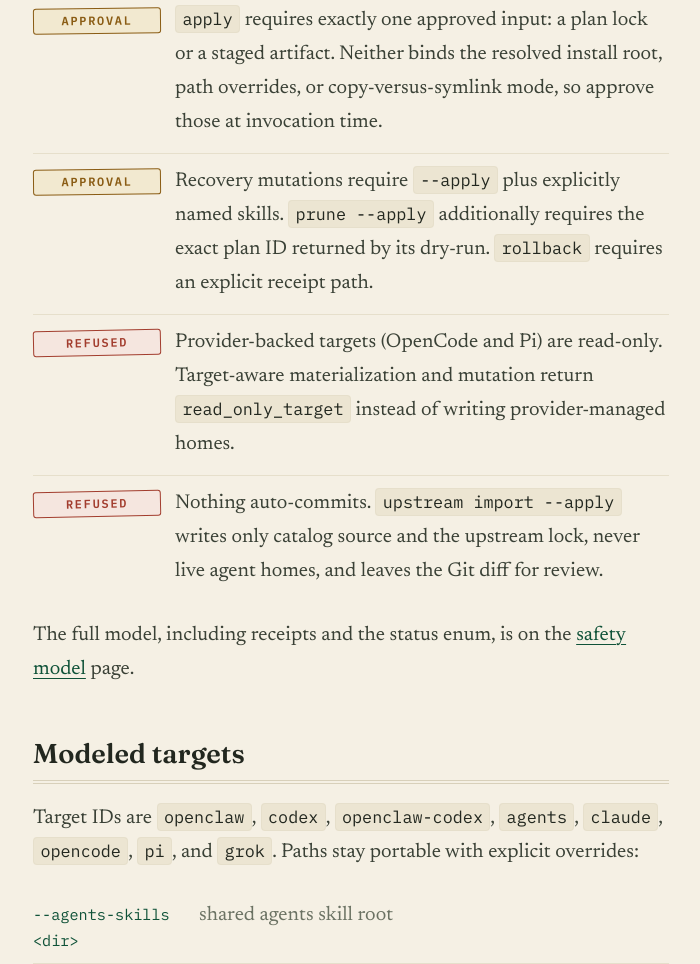
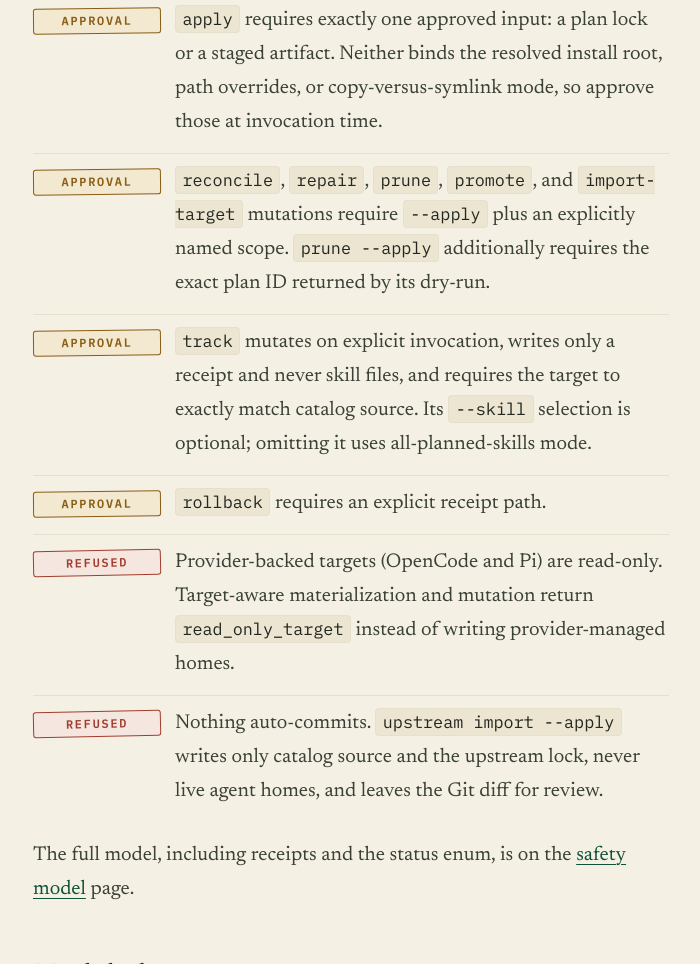
Before and after one commit to calvinnwq/skill-suitcase, a website: page docs/index.html in a window 1280 px wide. Shown: the part 2465-3429 px from the top of the page, without its empty margins (299-999 px from the left). Drawn offline with Linux system fonts and the light colour scheme.

Commit message:
no-mistakes(review): Correct docs mutation boundary guidance

```diff
--- a/docs/index.html
+++ b/docs/index.html
@@ -118,7 +118,15 @@ skill-suitcase status --source "$SRC" --json</code></pre>
               </li>
               <li>
                 <span class="stamp approval">Approval</span>
-                <span>Recovery mutations require <code>--apply</code> plus explicitly named skills. <code>prune --apply</code> additionally requires the exact plan ID returned by its dry-run. <code>rollback</code> requires an explicit receipt path.</span>
+                <span><code>reconcile</code>, <code>repair</code>, <code>prune</code>, <code>promote</code>, and <code>import-target</code> mutations require <code>--apply</code> plus an explicitly named scope. <code>prune --apply</code> additionally requires the exact plan ID returned by its dry-run.</span>
+              </li>
+              <li>
+                <span class="stamp approval">Approval</span>
+                <span><code>track</code> mutates on explicit invocation, writes only a receipt and never skill files, and requires the target to exactly match catalog source. Its <code>--skill</code> selection is optional; omitting it uses all-planned-skills mode.</span>
+              </li>
+              <li>
+                <span class="stamp approval">Approval</span>
+                <span><code>rollback</code> requires an explicit receipt path.</span>
               </li>
               <li>
                 <span class="stamp refused">Refused</span>
```
